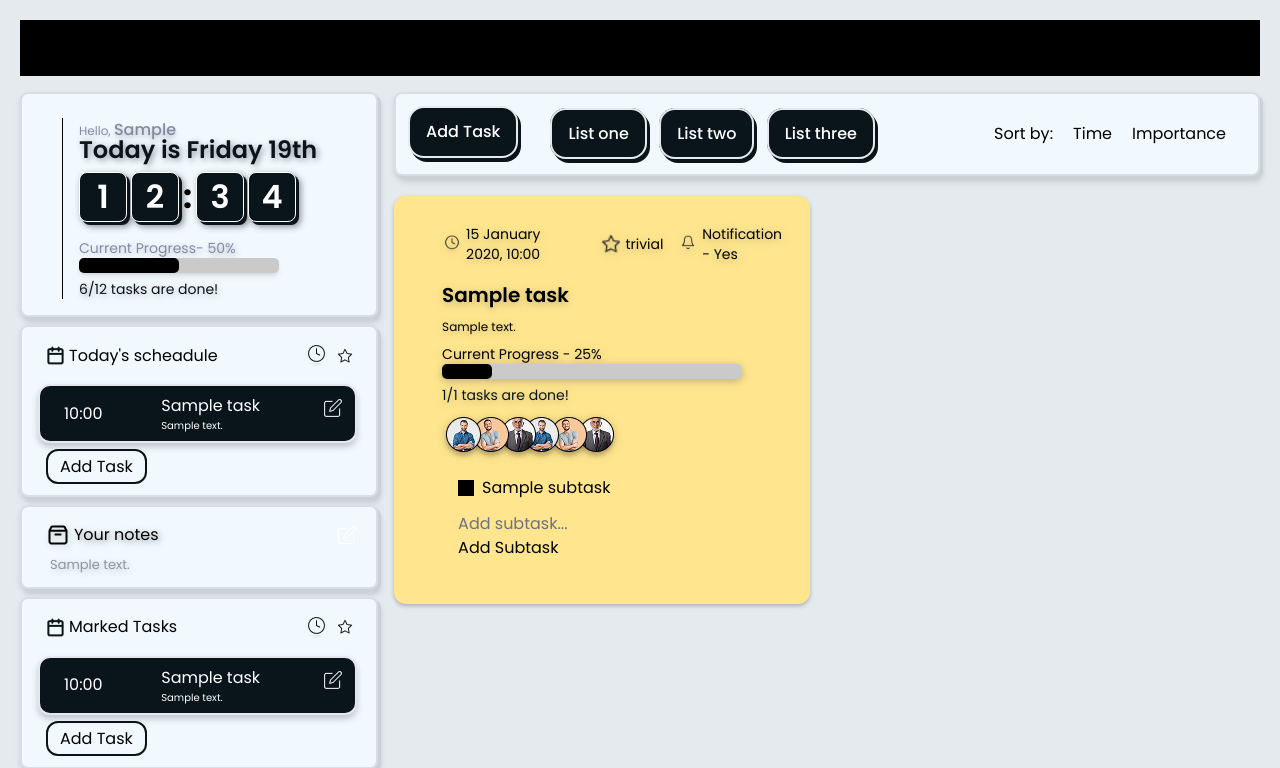
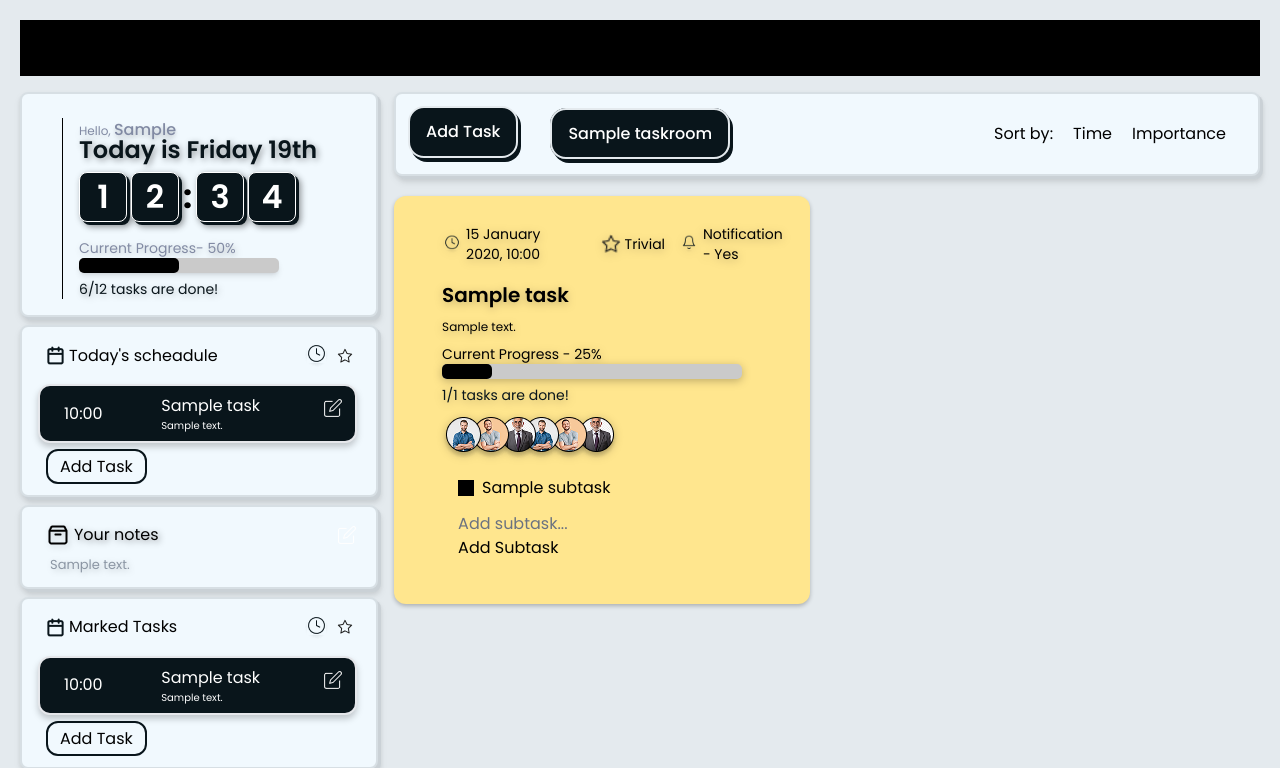
Before and after one commit to v1cttorr/django-todo, a Django app: page /room/1/ in a window 1280 px wide. Shown: the top 768 px of the page. Run offline with Django 5.2, Linux system fonts and the light colour scheme; a user stored in the database is signed in; tables that the repository leaves empty hold one stand-in row (values such as "Sample post"); some libraries are stand-ins or nearby versions.

Commit message:
rooms links and edit note correction

```diff
--- a/base/views.py
+++ b/base/views.py
@@ -21,11 +21,7 @@ def home(request):
     except:
         rooms = None
 
-    context = {
-        'rooms': rooms,
-    }
-
-    return render(request, 'home.html', context)
+    return render(request, 'home.html')
 
 @login_required(login_url='login')
 def createRoom(request):
@@ -58,10 +54,13 @@ def room(request, pk):
     users = room.users.all()
     notes = room.notes
 
+    rooms = user.rooms.all()
+
     context = {
         'room': room,
         'users': users,
         'notes': notes,
+        'rooms': rooms,
     }
 
     return render(request, 'room.html', context)
@@ -121,7 +120,8 @@ def getTasks(request, pk):
             'description': task.description,
             'completed': task.completed,
             'date': formatted_date,
-            'importance': task.importance#.get_importance_display(),
+            'importance': task.importance,
+            'importance_label': task.get_importance_display(),
         })
 
         # subtasks_data.append(task.subtasks.all())
--- a/static/js/getTasks.js
+++ b/static/js/getTasks.js
@@ -73,10 +73,15 @@ function getTasksForSchedule(sort){
     });
 }
 
+var isEditingNote = false
+
 function editNotes(element){
-    var noteElement = element.parentElement.parentElement.querySelector('div[name="text"]').firstElementChild
-    noteElement.innerHTML = `<textarea name="note" >` + noteElement.innerHTML + `</textarea>`
-    + `<button onclick="saveNotes(this)">Save</button>`;
+    if(!isEditingNote){
+        var noteElement = element.parentElement.parentElement.querySelector('div[name="text"]').firstElementChild
+        noteElement.innerHTML = `<textarea name="note" >` + noteElement.innerHTML + `</textarea>`
+        + `<button onclick="saveNotes(this)">Save</button>`;
+        isEditingNote = true
+    }
 }
 
 function saveNotes(element){
@@ -97,6 +102,7 @@ function saveNotes(element){
             getNotes()
         }
     })
+    isEditingNote = false
 }
 
 function getNotes(){
@@ -111,13 +117,7 @@ function getNotes(){
 
 getNotes()
 
-//**********************************************
-
-
-
-
-
-// *************** GET TASKS ***************
+// ***************** GET TASKS *****************
 function getTasks(sort){
     $.ajax({
         url: 'get-tasks/?sort=' + sort,
@@ -133,48 +133,6 @@ function getTasks(sort){
             //LOOP FOR EACH TASK
             data.tasks.forEach(function (task) {
                 taskIteration++
-                //*********************************
-                // HERE ARE ELEMENTS WITH THE TASKS
-                //*********************************
-                //******** START TASK DIV ********
-                // $('#tasks').append(
-                //     `<div id="taskID${task.id}" onchange='completeTask(${task.id}, "task")'>` +
-                //         '<h2 class="title">' + task.title + '</h2>' +
-                //         '<h4 class="desc">' + task.description + '</h4>' +
-                //         '<h4 class="date">' + task.date + '</h4>' +
-                //         '<h4 class="importance">' + task.importance + '</h4>' +
-                //         '<input class="checkbox" type="checkbox" id="check' + task.id + '" ><br><br>'
-                // )
-                // //******** START SUBTASKS DIV ********
-                // data.subtasks.forEach(function(subtask){
-                //     if(subtask.task_id == task.id){
-                //         $('#tasks').append(
-                //             `<div id="subtaskID${subtask.id}" onchange='completeTask(${subtask.id}, "subtask")'>` +
-                //                 subtask.title +
-                //                 '<input type="checkbox" class="checkbox" id="subcheck' + subtask.id + '" >' +
-                //             '</div>'
-                //         )
-                //         document.getElementById('subcheck' + subtask.id).checked = subtask.completed; //SET CHECKBOX STATE FROM DATABASE
-                //     }
-                // })
-                // //******** END SUBTASKS DIV **********
-                // //******** START ADD SUBTASK FORM ********
-                // $('#tasks').append(
-                //     '<form method="POST" id="addSubtask' + task.id + '" onsubmit="addSubtask(' + task.id + ')">' +
-                //         '{% csrf_token %}' +
-                //         '<br><input type="text" name="title" placeholder="Title">' +
-                //         '<input type="submit" value="Add Subtask">' +
-                //     '</form>'
-                // )
-                // //******** END ADD SUBTASK FORM ********
-                // //******* END TASK DIV *******
-                // $('#tasks').append(
-                //         '<hr>' +
-                //     '</div>'
-                // );
-                // document.getElementById('check' + task.id).checked = task.completed; //SET CHECKBOX STATE FROM DATABASE
-
-
 
                 // TODO
                 // poprawic progress bar do kazdego diva
@@ -200,7 +158,7 @@ function getTasks(sort){
                                 <img src="${timeImg}" class="h-[20px]"> ${task.date}
                             </p>
                             <p name="importance" class="flex flex-row items-center gap-1 drop-shadow-[0px_2px_4px_rgba(0,0,0,0.25)]">
-                                <img src="${importanceImg}" class="h-[20px]"> ${task.importance}
+                                <img src="${importanceImg}" class="h-[20px]"> ${task.importance_label}
                             </p>
                             <p name="notification" class="flex flex-row items-center gap-1 drop-shadow-[0px_2px_4px_rgba(0,0,0,0.25)]">
                                 <img src="${bellImg}" class="h-[20px]"> Notification - Yes
@@ -327,8 +285,6 @@ getTasks('date')
 //********* task_type: task or subtask *************
 function completeTask(id, task_type, sort){
     task = task_type == 'task' ? $('#taskID' + id) : $('#subtaskID' + id)
-    // console.log(task.find('.checkbox'))
-    // console.log(task.find('.checkbox').prop('checked'))
     console.log(task.find('.checkboxState').prop('checked'))
     $.ajax({
         url: 'complete-task/' + id + '/' + task_type + '/',
--- a/templates/room.html
+++ b/templates/room.html
@@ -2,7 +2,7 @@
 {% load static %}
 
 {% block css %}
-<link rel="stylesheet" href="{% static 'css/room.css' %}">
+    <link rel="stylesheet" href="{% static 'css/room.css' %}">
 {% endblock %}
 
 {% block content %}
@@ -420,13 +420,14 @@
                                 </button>
                             </div>
                             <div name="lists" class="m-4">
-                                <a href="#" class="text-white border-2 ml-2 border-[#E4EAEE] bg-[#09151B] px-4 py-3 text-base font-medium rounded-2xl shadow-[3px_4px_0px_#09151B]">List one</a>
-                                <a href="#" class="text-white border-2 ml-2 border-[#E4EAEE] bg-[#09151B] px-4 py-3 text-base font-medium rounded-2xl shadow-[3px_4px_0px_#09151B]">List two</a>
-                                <a href="#" class="text-white border-2 ml-2 border-[#E4EAEE] bg-[#09151B] px-4 py-3 text-base font-medium rounded-2xl shadow-[3px_4px_0px_#09151B]">List three</a>
+                                {% for room in rooms %}
+                                    <a href="/room/{{room.pk}}/" class="text-white border-2 ml-2 border-[#E4EAEE] bg-[#09151B] px-4 py-3 text-base font-medium rounded-2xl shadow-[3px_4px_0px_#09151B]">{{room.title}}</a>
+                                {% endfor %}
                             </div>
                         </div>
                         <div name="sort" class="flex flex-row items-center gap-5 mr-5">
                             <p>Sort by:</p>
+                            <!-- TODO make it bold -->
                             <button onclick="getTasks('date')">Time</button>
                             <button onclick="getTasks('importance')">Importance</button>
                         </div>
```
